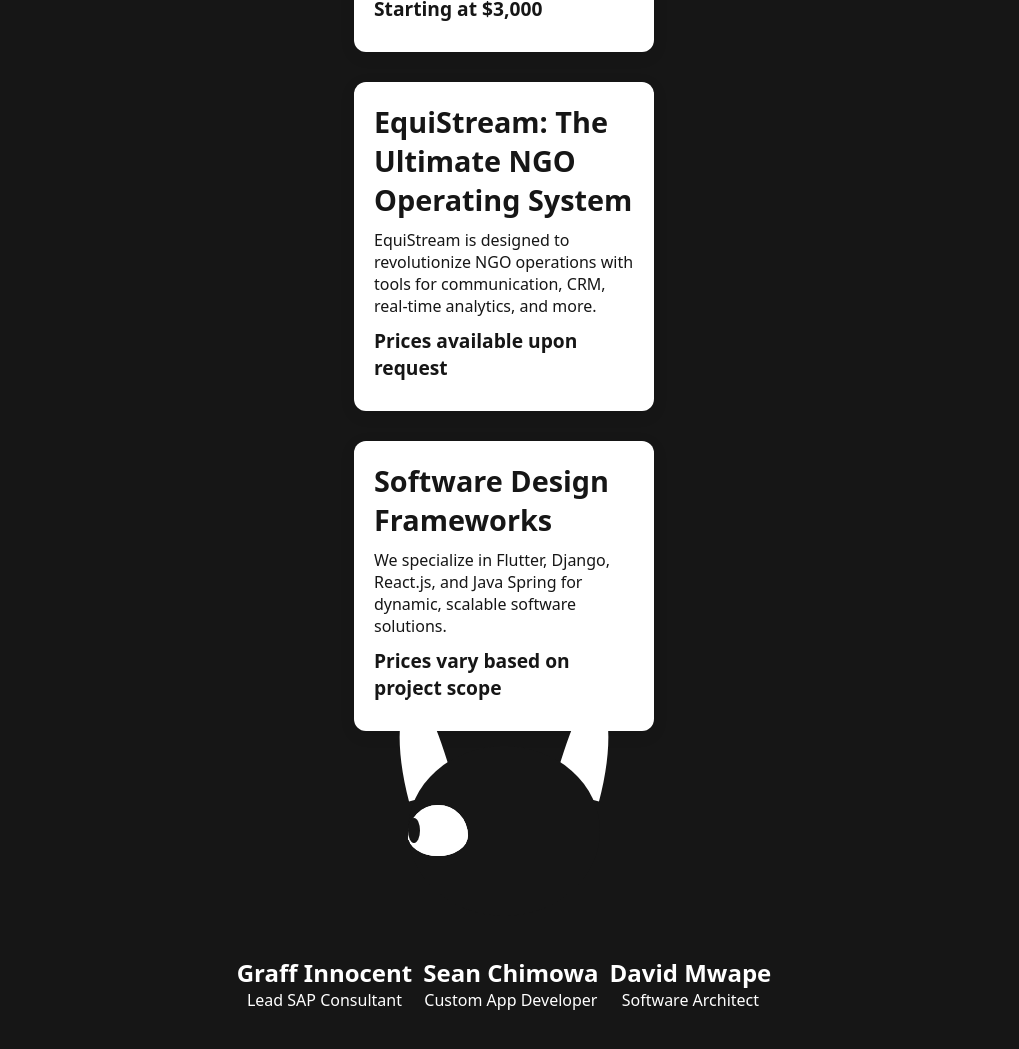
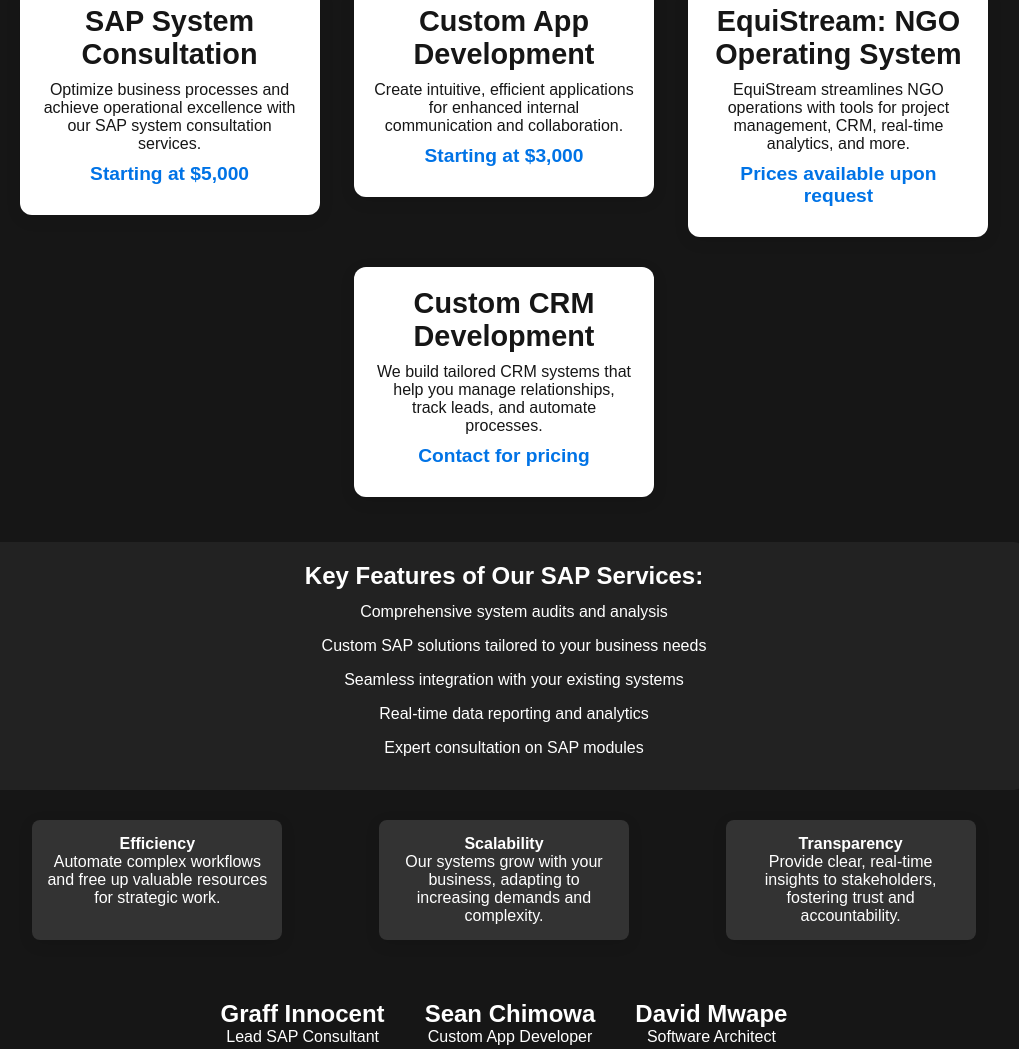
Before and after one commit to David3D-AndweM/Official_Regtech_site, a website: page services.html in a window 1280 px wide. Shown: the part 163-1212 px from the top of the page, without its empty margins (136-1155 px from the left). Drawn offline with Linux system fonts and the light colour scheme.

Commit message:
Upsjskoij pkoinklkpsojnkl

```diff
--- a/services.html
+++ b/services.html
@@ -13,25 +13,27 @@
         }
 
         body, html {
-            font-family: system-ui, sans-serif;
+            font-family: 'Arial', sans-serif;
+            background: #161616;
+            color: #fff;
             height: 100%;
-            background: #161616;
+            margin: 0;
             display: flex;
             flex-direction: column;
             align-items: center;
-            justify-content: center;
-            color: #fff;
-            margin: 0;
+            justify-content: flex-start;
         }
 
-        /* Header */
         h1 {
             font-size: 3rem;
+            margin-top: 20px;
             margin-bottom: 20px;
+            text-align: center;
             position: relative;
             z-index: 1;
         }
 
+        /* Header Animation */
         h1::before {
             content: "";
             position: absolute;
@@ -51,14 +53,12 @@
             transform-origin: bottom left;
         }
 
-        /* Container */
+        /* Main Container */
         .container {
-            display: flex;
-            flex-direction: column;
-            align-items: center;
+            width: 90%;
+            max-width: 1200px;
             padding: 20px;
-            width: 100%;
-            max-width: 1200px;
+            text-align: center;
         }
 
         /* Service Cards */
@@ -72,6 +72,8 @@
             box-shadow: 0 4px 15px rgba(0, 0, 0, 0.1);
             cursor: pointer;
             transition: transform 0.3s ease, box-shadow 0.3s ease;
+            display: inline-block;
+            vertical-align: top;
         }
 
         .service:hover {
@@ -92,6 +94,7 @@
         .service .price {
             font-weight: bold;
             font-size: 1.2rem;
+            color: #0073e6;
         }
 
         .service.expanded {
@@ -100,98 +103,49 @@
             box-shadow: 0 4px 15px rgba(0, 115, 230, 0.4);
         }
 
-        /* Rotating Square Animation */
-        .square {
-            height: 100px;
-            width: 100px;
-            background: white;
-            position: absolute;
-            top: 50%;
-            left: 50%;
-            margin: -50px 0 0 -50px;
-            animation: rotate 10s infinite linear;
+        /* Features and Advantages */
+        .features {
+            margin-top: 30px;
+            padding: 20px;
+            background: #222;
+            border-radius: 10px;
         }
 
-        @keyframes rotate {
-            0% { transform: rotate(0deg); }
-            100% { transform: rotate(360deg); }
+        .features h3 {
+            font-size: 1.5rem;
+            margin-bottom: 10px;
         }
 
-        /* Cat Animation */
-        .cat {
-            position: relative;
-            height: 170px;
-            width: 192px;
-            margin-bottom: 20px;
+        .features ul {
+            list-style: none;
+            padding-left: 20px;
         }
 
-        .ear, .ear::before, .ear::after {
-            background: #fff;
+        .features li {
+            font-size: 1rem;
+            margin: 10px 0;
+            line-height: 1.5;
         }
 
-        .ear {
-            position: absolute;
-            top: -30%;
-            height: 60%;
-            width: 25%;
+        .advantages {
+            margin-top: 20px;
+            display: flex;
+            justify-content: space-around;
+            flex-wrap: wrap;
         }
 
-        .ear--left {
-            left: -7%;
-            border-radius: 70% 30% 0% 0% / 100% 100% 0% 0%;
-            transform: rotate(-15deg);
+        .advantage {
+            background: #333;
+            padding: 15px;
+            width: 250px;
+            border-radius: 8px;
+            box-shadow: 0 4px 15px rgba(0, 0, 0, 0.1);
+            margin: 10px;
+            transition: transform 0.3s ease;
         }
 
-        .ear--right {
-            right: -7%;
-            border-radius: 30% 70% 0% 0% / 100% 100% 0% 0%;
-            transform: rotate(15deg);
-        }
-
-        .face {
-            position: absolute;
-            height: 100%;
-            width: 100%;
-            background: #161616;
-            border-radius: 50%;
-        }
-
-        .eye {
-            position: absolute;
-            top: 35%;
-            height: 30%;
-            width: 31%;
-            background: white;
-            border-radius: 50% 50% 50% 50% / 60% 60% 40% 40%;
-        }
-
-        .eye::before {
-            content: '';
-            position: absolute;
-            top: 60%;
-            height: 10%;
-            width: 15%;
-            background: white;
-            border-radius: 50%;
-        }
-
-        .eye-pupil {
-            position: absolute;
-            top: 25%;
-            height: 50%;
-            width: 20%;
-            background: #161616;
-            border-radius: 50%;
-            animation: look-around 4s infinite;
-        }
-
-        @keyframes look-around {
-            0%, 100% { transform: translate(0, 0); }
-            5% { transform: translate(50%, -25%); }
-            10% { transform: translate(50%, -25%); }
-            15% { transform: translate(-100%, -25%); }
-            20% { transform: translate(-100%, -25%); }
-            25% { transform: translate(0, 0); }
+        .advantage:hover {
+            transform: scale(1.05);
         }
 
         /* Footer */
@@ -207,13 +161,14 @@
         /* Team Section */
         .team {
             display: flex;
-            justify-content: space-around;
-            margin-top: 20px;
+            justify-content: center;
+            margin-top: 50px;
             width: 100%;
         }
 
         .team-member {
             text-align: center;
+            margin: 0 20px;
         }
 
         .team-member h3 {
@@ -224,6 +179,24 @@
             font-size: 1rem;
             font-weight: normal;
         }
+
+        /* Animations */
+        @keyframes rotate {
+            0% { transform: rotate(0deg); }
+            100% { transform: rotate(360deg); }
+        }
+
+        .rotating-background {
+            height: 100px;
+            width: 100px;
+            background-color: #fff;
+            animation: rotate 10s infinite linear;
+            position: absolute;
+            top: 50%;
+            left: 50%;
+            margin: -50px 0 0 -50px;
+        }
+
     </style>
 </head>
 <body>
@@ -231,42 +204,58 @@
     <div class="container">
         <!-- Header -->
         <h1>Our Services</h1>
+        <p>We provide innovative solutions to optimize business processes through cutting-edge systems like SAP, custom app development, and more.</p>
+
         <!-- Service Cards -->
         <div class="service" onclick="toggleDetails(this)">
             <h2>SAP System Consultation</h2>
-            <p>We provide comprehensive SAP system consultation services to help organizations optimize their business processes and achieve operational excellence.</p>
+            <p>Optimize business processes and achieve operational excellence with our SAP system consultation services.</p>
             <p class="price">Starting at $5,000</p>
         </div>
 
         <div class="service" onclick="toggleDetails(this)">
             <h2>Custom App Development</h2>
-            <p>We create intuitive and efficient applications for internal communication and collaboration, improving productivity and engagement.</p>
+            <p>Create intuitive, efficient applications for enhanced internal communication and collaboration.</p>
             <p class="price">Starting at $3,000</p>
         </div>
 
         <div class="service" onclick="toggleDetails(this)">
-            <h2>EquiStream: The Ultimate NGO Operating System</h2>
-            <p>EquiStream is designed to revolutionize NGO operations with tools for communication, CRM, real-time analytics, and more.</p>
+            <h2>EquiStream: NGO Operating System</h2>
+            <p>EquiStream streamlines NGO operations with tools for project management, CRM, real-time analytics, and more.</p>
             <p class="price">Prices available upon request</p>
         </div>
 
         <div class="service" onclick="toggleDetails(this)">
-            <h2>Software Design Frameworks</h2>
-            <p>We specialize in Flutter, Django, React.js, and Java Spring for dynamic, scalable software solutions.</p>
-            <p class="price">Prices vary based on project scope</p>
+            <h2>Custom CRM Development</h2>
+            <p>We build tailored CRM systems that help you manage relationships, track leads, and automate processes.</p>
+            <p class="price">Contact for pricing</p>
         </div>
 
-        <!-- Cat Animation -->
-        <div class="cat">
-            <div class="ear ear--left"></div>
-            <div class="ear ear--right"></div>
-            <div class="face">
-                <div class="eye eye--left">
-                    <div class="eye-pupil"></div>
+        <!-- Features and Advantages for SAP Service -->
+        <div class="features">
+            <h3>Key Features of Our SAP Services:</h3>
+            <ul>
+                <li>Comprehensive system audits and analysis</li>
+                <li>Custom SAP solutions tailored to your business needs</li>
+                <li>Seamless integration with your existing systems</li>
+                <li>Real-time data reporting and analytics</li>
+                <li>Expert consultation on SAP modules</li>
+            </ul>
         </div>
-                <div class="eye eye--right">
-                    <div class="eye-pupil"></div>
+
+        <!-- Advantages Section -->
+        <div class="advantages">
+            <div class="advantage">
+                <h4>Efficiency</h4>
+                <p>Automate complex workflows and free up valuable resources for strategic work.</p>
             </div>
+            <div class="advantage">
+                <h4>Scalability</h4>
+                <p>Our systems grow with your business, adapting to increasing demands and complexity.</p>
+            </div>
+            <div class="advantage">
+                <h4>Transparency</h4>
+                <p>Provide clear, real-time insights to stakeholders, fostering trust and accountability.</p>
             </div>
         </div>
 
@@ -285,15 +274,15 @@
                 <p>Software Architect</p>
             </div>
         </div>
+    </div>
 
     <!-- Footer -->
     <footer>
         <p>&copy; 2024 Resilient Equity Green Tech Foundation - All rights reserved.</p>
     </footer>
-    </div>
 
     <script>
-        // Toggle the expanded view for service details
+        // Toggle service detail expansion
         function toggleDetails(serviceElement) {
             const detailsVisible = serviceElement.classList.contains('expanded');
 
```
Lines whose indentation alone changed are shown as unchanged.
